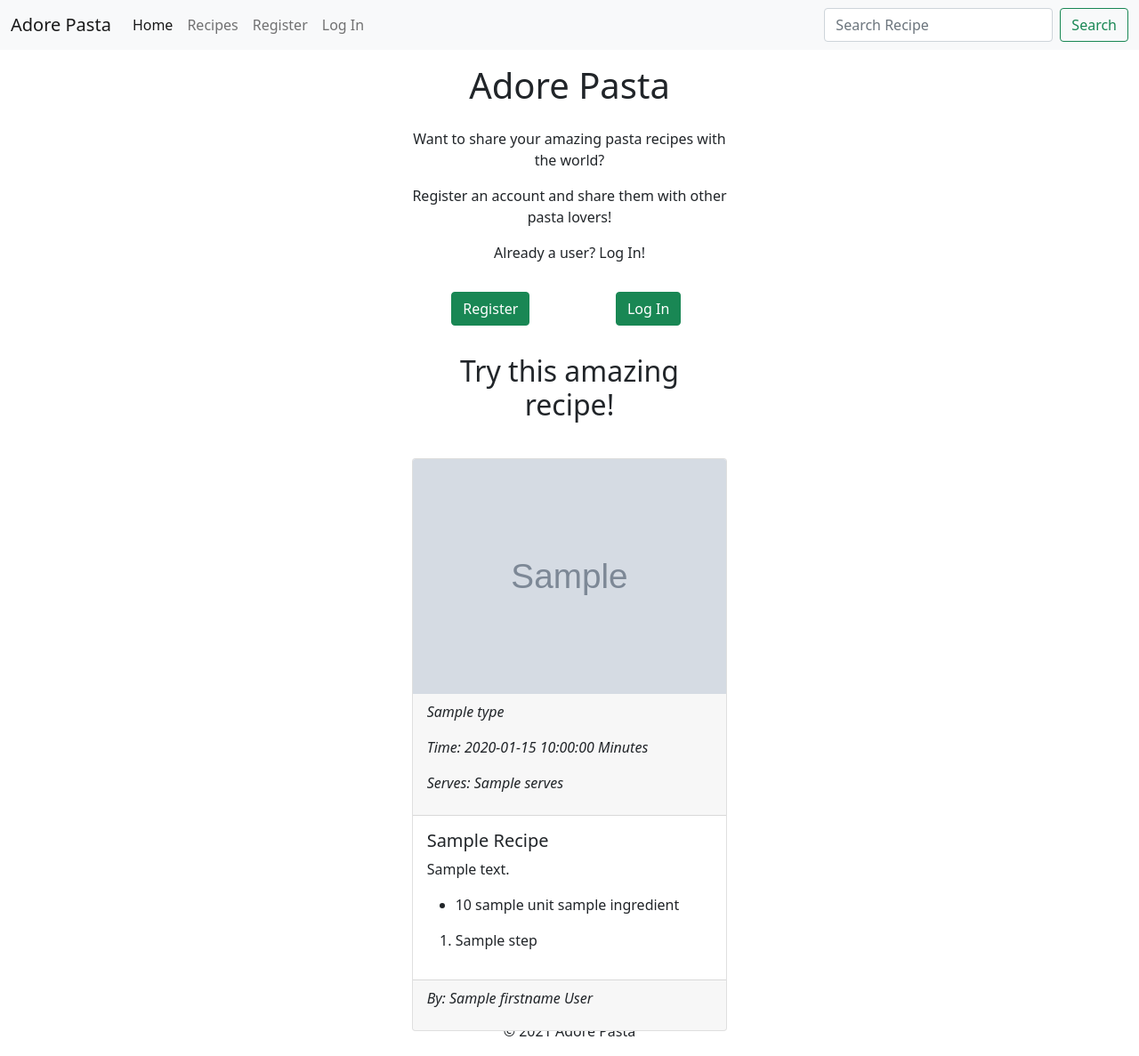
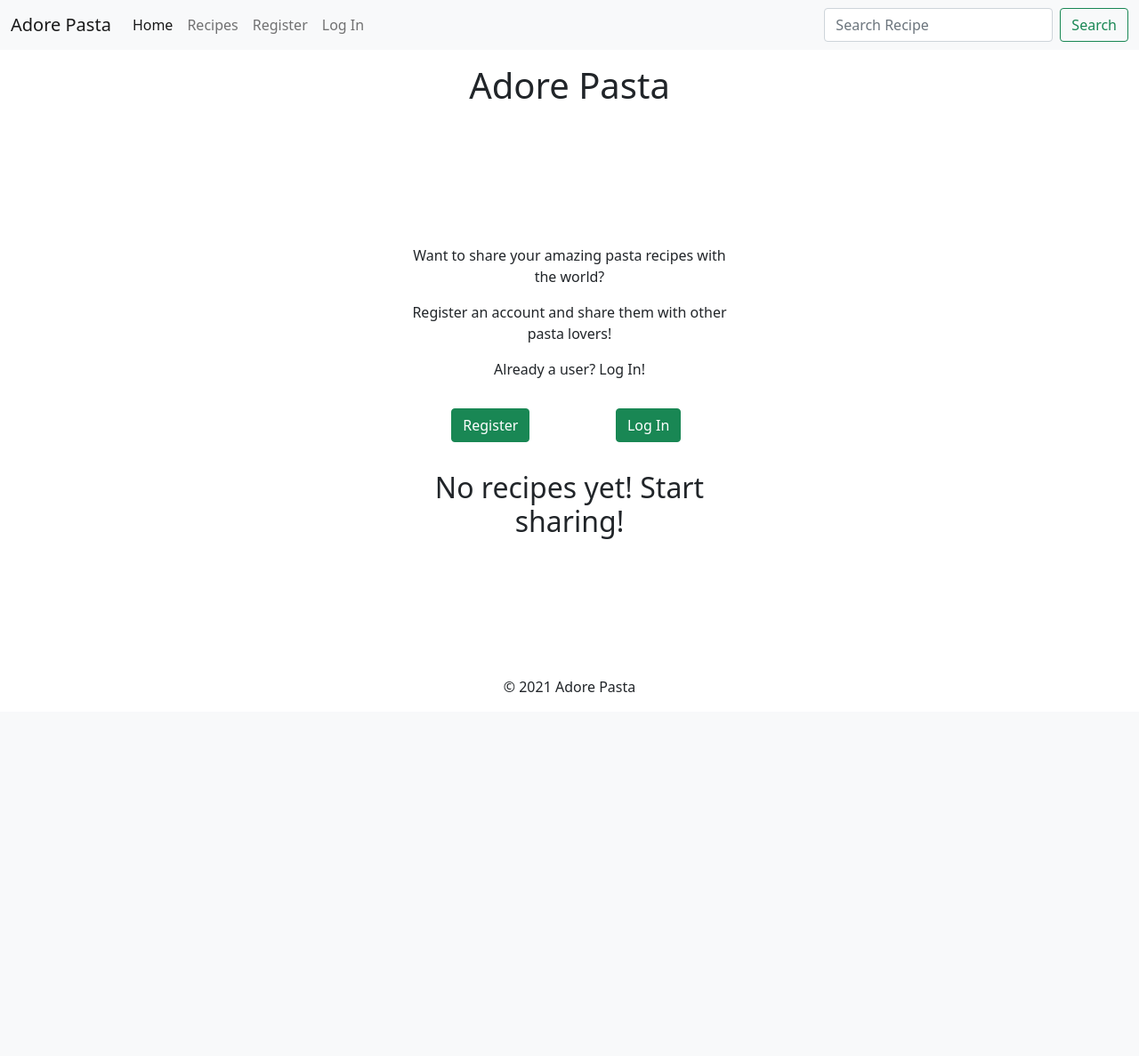
Before and after one commit to mangez84/adorepasta, a Flask app: page / in a window 1280 px wide. Shown: the whole page at 89% size. After the commit the page ends 778 px from the top, so only its background shows below. Run offline with Flask 2, Linux system fonts and the light colour scheme; grey boxes marked "Sample" are stand-in pictures; a database or web service that is not in the repository returns one stand-in record (values such as "Sample title"); some libraries are stand-ins or nearby versions.

Commit message:
Add error handling if there are no recipes in the database

```diff
--- a/app.py
+++ b/app.py
@@ -69,7 +69,10 @@ def get_method(form):
 @app.route("/")
 def home():
     recipes = get_creator_details(list(mongo.db.recipes.find()))
-    recipe = random.choice(list(recipes))
+    if len(recipes) > 1:
+        recipe = random.choice(list(recipes))
+    else:
+        recipe = None
     return render_template("home.html", recipe=recipe)
 
 
--- a/static/css/style.css
+++ b/static/css/style.css
@@ -11,7 +11,7 @@ body {
 
 body {
     display: flex;
-    flex-flow: column wrap;
+    flex-direction: column;
     justify-content: space-between;
 }
 
--- a/templates/home.html
+++ b/templates/home.html
@@ -33,14 +33,19 @@
 <div class="container-fluid">
     <div class="row">
         <div class="col-12 my-3">
+            {% if recipe %}
             <h2 class="text-center">Try this amazing recipe!</h2>
+            {% else %}
+            <h2 class="text-center">No recipes yet! Start sharing!</h2>
+            {% endif %}
         </div>
+        {% if recipe %}
         <!-- The code for the card was copied from https://getbootstrap.com/docs/5.0/components/card/ -->
         <div class="d-flex justify-content-center my-3">
             <div class="card flex-md-fill">
                 <img src="{{ recipe.image }}" class="card-img-top" alt="{{ recipe.name }}">
                 <div class="card-header d-flex flex-wrap justify-content-between">
-                    <p><em>{{ recipe.type }}</em></p>
+                    <p><em>{{ recipe.type | capitalize }}</em></p>
                     <p><em>Time: {{ recipe.time }} Minutes</em></p>
                     <p><em>Serves: {{ recipe.serves }}</em></p>
                 </div>
@@ -69,6 +74,7 @@
                 </div>
             </div>
         </div>
+        {% endif %}
     </div>
 </div>
 {% endblock %}
--- a/templates/my_recipes.html
+++ b/templates/my_recipes.html
@@ -15,7 +15,7 @@
                 <div class="card flex-md-fill">
                     <img src="{{ recipe.image }}" class="card-img-top" alt="{{ recipe.name }}">
                     <div class="card-header d-flex flex-wrap justify-content-between">
-                        <p><em>{{ recipe.type }}</em></p>
+                        <p><em>{{ recipe.type | capitalize }}</em></p>
                         <p><em>Time: {{ recipe.time }} Minutes</em></p>
                         <p><em>Serves: {{ recipe.serves }}</em></p>
                     </div>
@@ -43,7 +43,7 @@
                                 class="btn btn-warning mx-3 my-1">Edit</a>
                             <form method="POST" class="mx-3 my-1"
                                 action="{{ url_for('delete_recipe', recipe_id=recipe._id) }}">
-                                <button type="button" class="btn btn-danger">Delete</a>
+                                <button type="button" class="btn btn-danger delete-recipe">Delete</a>
                             </form>
                         </div>
                     </div>
--- a/templates/recipes.html
+++ b/templates/recipes.html
@@ -12,7 +12,7 @@
                 <div class="card flex-md-fill">
                     <img src="{{ recipe.image }}" class="card-img-top" alt="{{ recipe.name }}">
                     <div class="card-header d-flex flex-wrap justify-content-between">
-                        <p><em>{{ recipe.type }}</em></p>
+                        <p><em>{{ recipe.type | capitalize }}</em></p>
                         <p><em>Time: {{ recipe.time }} Minutes</em></p>
                         <p><em>Serves: {{ recipe.serves }}</em></p>
                     </div>
```
Also changed, not shown: templates/add_recipe.html (+2 -5 lines), templates/edit_recipe.html (+2 -5 lines).
